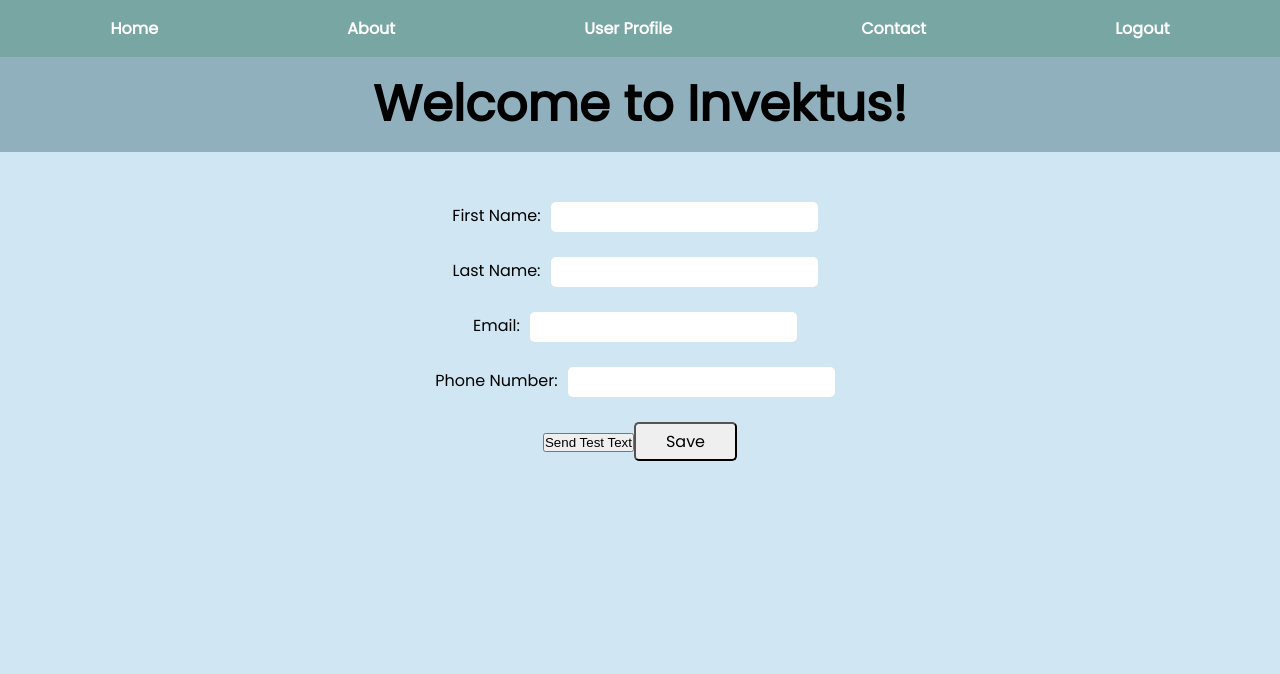
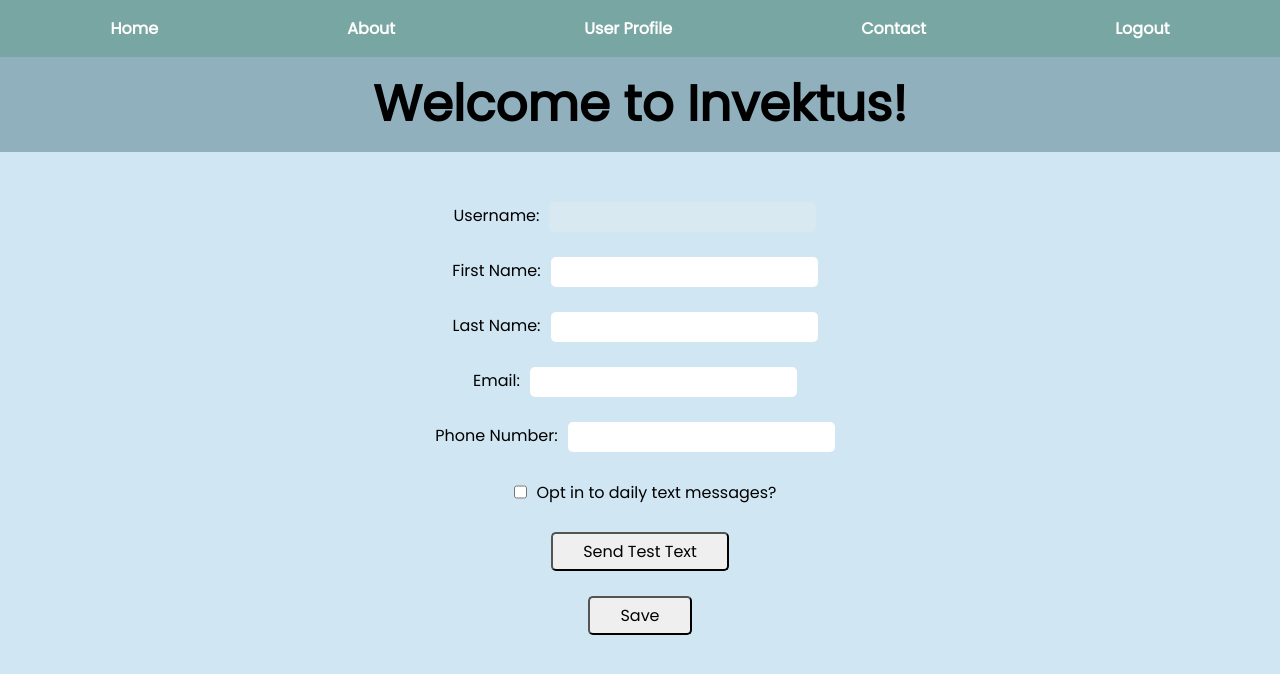
Before and after one commit to axolotl-vekt/vektor, a React app: page /user in a window 1280 px wide. Shown: the top 674 px of the page. Built offline with nearby package versions, Linux system fonts and the light colour scheme; no server answers.

Commit message:
added favicon and started daily update text userflow

```diff
--- a/client/components/User.jsx
+++ b/client/components/User.jsx
@@ -70,6 +70,7 @@ function User() {
       body: `Hi ${userInfo.firstName}, you've opted in to Invektus daily reminders!`,
     };
 
+
     fetch('/api/messages', {
       method: 'POST',
       headers: {
@@ -133,6 +134,18 @@ function User() {
       Welcome to Invektus!
     </h1>
     <form className='userInfo' onSubmit={handleSubmit}>
+        <br/><br/>
+        <label>
+          Username:
+          <input
+          // type="text"
+          name="username"
+          value={userInfo.username}
+          onChange={handleChange}
+          disabled
+          />
+        </label>
+
         <label><br/><br/>
           First Name:
           <input
@@ -152,17 +165,6 @@ function User() {
           onChange={handleChange}
           />
         </label><br/><br/>
-
-        {/* <label>
-          Username:
-          <input
-          // type="text"
-          name="username"
-          value={userInfo.username}
-          onChange={handleChange}
-          disabled
-          />
-        </label><br/><br/> */}
 
         <label>
           Email:
@@ -184,7 +186,12 @@ function User() {
           />
         </label><br/><br/>
 
-        <button className="sendTestText" onClick={textButtonChange}>Send Test Text</button>
+
+        <label className="optIn">
+          <input type="checkbox" name="optIn" value={userInfo.optIn} onChange={handleChange}/>
+          Opt in to daily text messages?
+        </label><br/>
+    <button className="userSaveBtn" onClick={textButtonChange}>Send Test Text</button><br></br><br></br>
 
     <button className="userSaveBtn" type="submit">Save</button>
     </form>
--- a/client/index.html
+++ b/client/index.html
@@ -4,6 +4,7 @@
     <meta charset="UTF-8" />
     <meta name="viewport" content="width=device-width, initial-scale=1.0" />
     <title>Invektus</title>
+    <link rel="icon" href="https://upload.wikimedia.org/wikipedia/commons/thumb/3/3e/Eo_circle_blue_white_heart.svg/32px-Eo_circle_blue_white_heart.svg.png">
   </head>
   <body>
     <div id="root"></div>
--- a/client/styles.css
+++ b/client/styles.css
@@ -540,3 +540,17 @@ h1 {
   padding: 5px 30px;
   border-radius: 5px;
 }
+
+.optIn {
+  /* align-content: center; */
+  /* Use a flexbox layout */
+	display: flex;
+
+	/* Make a horizontal flexbox (the default) */
+	flex-direction: row;
+
+	/* The important part: vertically center the items */
+	align-items: center;
+
+  justify-content: center;
+}
```
Also changed, not shown: 1 other file (tests, documents, lock files or other folders).
